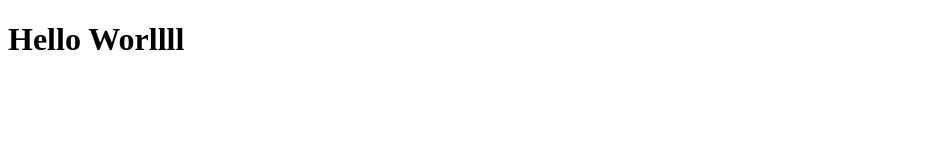
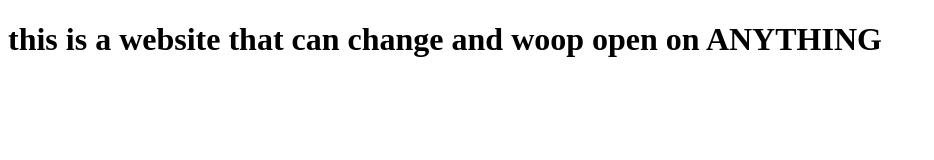
Before and after one commit to vigiljes/newWeb, a plain HTML site: page index.html in a window 1280 px wide. Shown: the whole page, without its empty margins (0-934 px from the left). Drawn offline with Linux system fonts and the light colour scheme.

Commit message:
yes Please

```diff
--- a/index.html
+++ b/index.html
@@ -6,7 +6,8 @@
     <title>Document</title>
 </head>
 <body>
-    <h1>Hello Worllll
+    <h1>
+        this is a website that can change and woop open on ANYTHING
     </h1>
 </body>
 </html>
```
